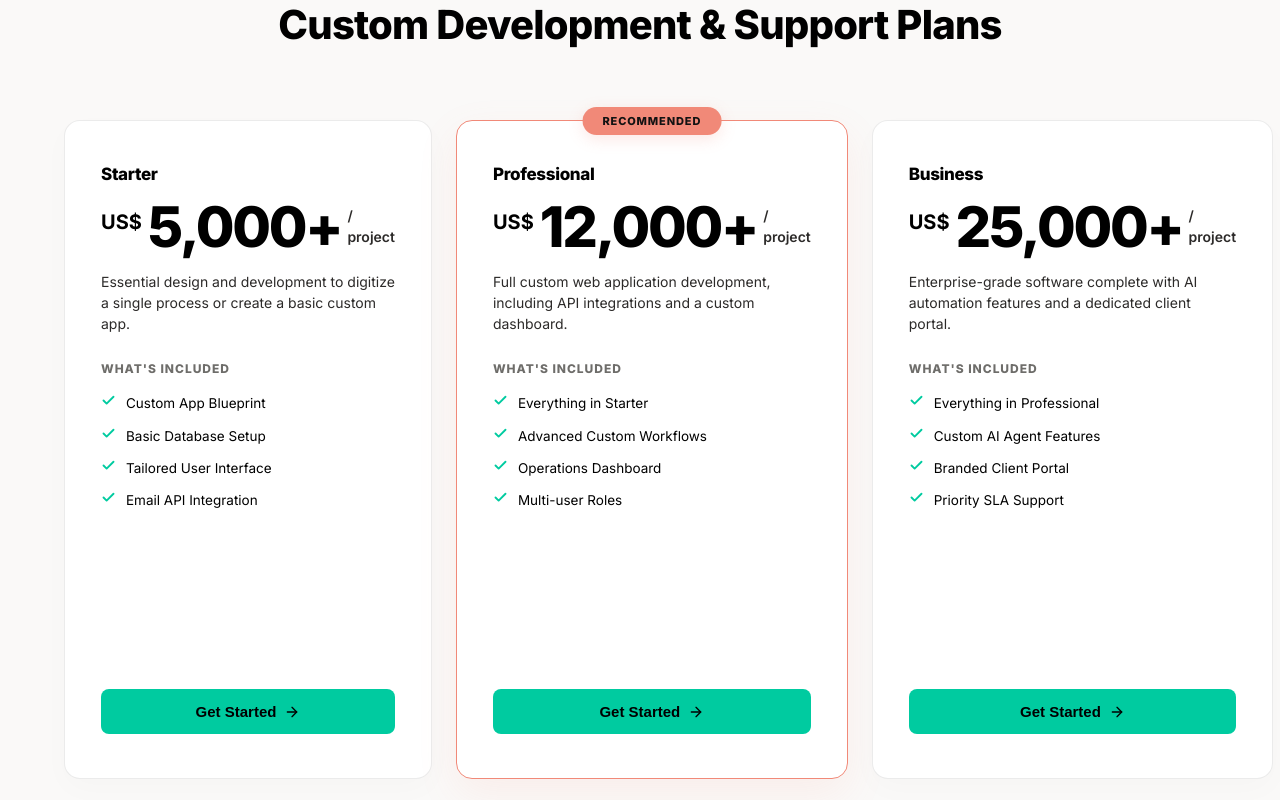
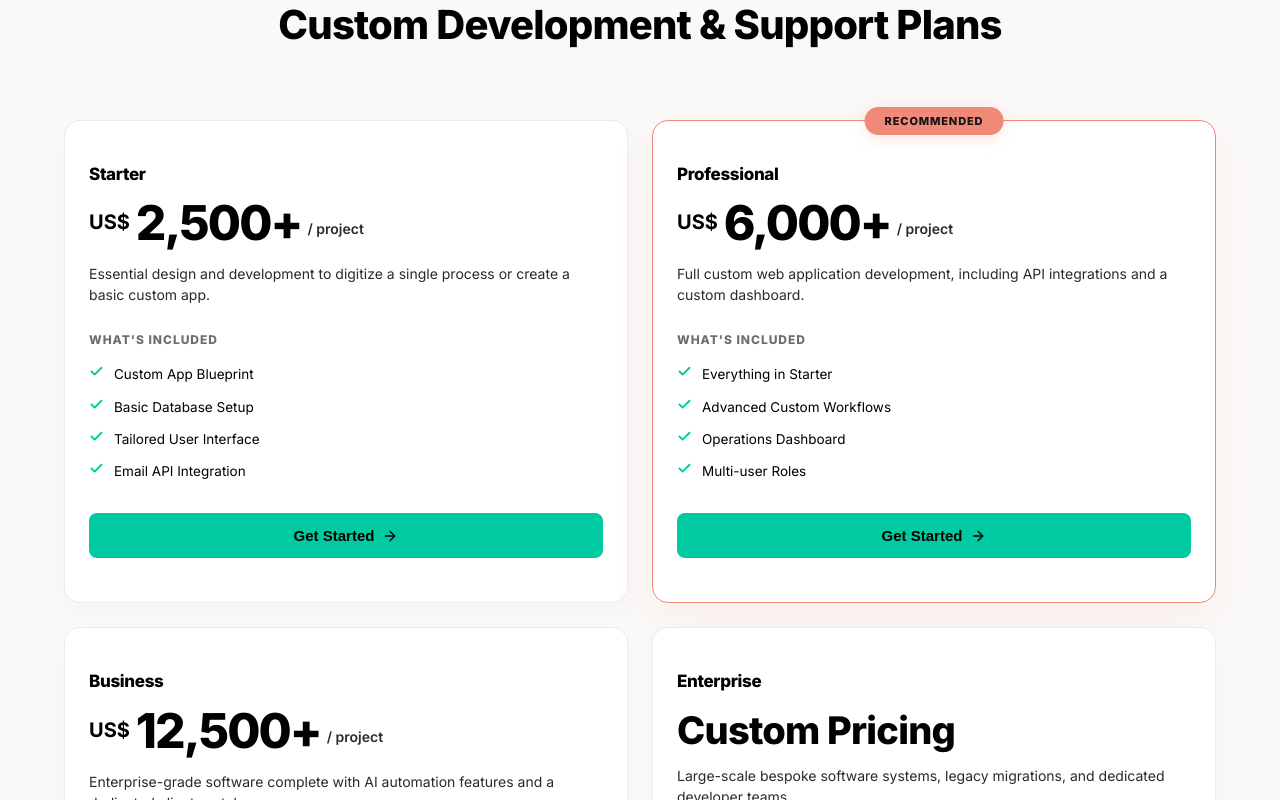
Before and after one commit to rommyansar/theskylineagency, a Next.js app: page /services in a window 1280 px wide. Shown: the part 5860-6660 px from the top of the page. Built offline with nearby package versions, Linux system fonts and the light colour scheme.

Commit message:
fix: pricing layout visibility and reduce price amounts by 50%

```diff
--- a/app/components/PricingSection.tsx
+++ b/app/components/PricingSection.tsx
@@ -20,8 +20,8 @@ export default function PricingSection() {
   const [isSubmitting, setIsSubmitting] = useState(false);
   const [submitError, setSubmitError] = useState('');
 
-  const handlePlanClick = (pkgName: string, pkgPrice: string) => {
-    const formattedPrice = pkgPrice === 'Custom Pricing' ? 'Custom Pricing' : `$${pkgPrice}/user/month`;
+  const handlePlanClick = (pkgName: string, pkgPrice: string, pkgBilling?: string) => {
+    const formattedPrice = pkgPrice === 'Custom Pricing' ? 'Custom Pricing' : `$${pkgPrice}${pkgBilling || ''}`;
     setSelectedPlan({ name: pkgName, price: formattedPrice });
     setIsSuccess(false);
     setLeadForm({ name: '', email: '', phone: '', requirements: '' });
@@ -68,7 +68,7 @@ export default function PricingSection() {
   const packages = [
     {
       name: 'Starter',
-      price: '5,000+',
+      price: '2,500+',
       billing: ' / project',
       description: "Essential design and development to digitize a single process or create a basic custom app.",
       isPopular: false,
@@ -81,7 +81,7 @@ export default function PricingSection() {
     },
     {
       name: 'Professional',
-      price: '12,000+',
+      price: '6,000+',
       billing: ' / project',
       description: "Full custom web application development, including API integrations and a custom dashboard.",
       isPopular: true,
@@ -94,7 +94,7 @@ export default function PricingSection() {
     },
     {
       name: 'Business',
-      price: '25,000+',
+      price: '12,500+',
       billing: ' / project',
       description: "Enterprise-grade software complete with AI automation features and a dedicated client portal.",
       isPopular: false,
@@ -160,7 +160,7 @@ export default function PricingSection() {
               </div>
 
               <div className="pricing-action">
-                <button className="pricing-button" onClick={() => handlePlanClick(pkg.name, pkg.price)}>
+                <button className="pricing-button" onClick={() => handlePlanClick(pkg.name, pkg.price, pkg.billing)}>
                   {pkg.price === 'Custom Pricing' ? 'Contact Us' : 'Get Started'}
                   <svg width="16" height="16" viewBox="0 0 24 24" fill="none" stroke="currentColor" strokeWidth="2" strokeLinecap="round" strokeLinejoin="round" className="cta-arrow">
                     <line x1="5" y1="12" x2="19" y2="12"></line>
--- a/app/globals.css
+++ b/app/globals.css
@@ -3757,7 +3757,7 @@ a {
   align-items: stretch;
 }
 
-@media (max-width: 1200px) {
+@media (max-width: 1300px) {
   .pricing-grid {
     grid-template-columns: repeat(2, 1fr);
   }
@@ -3773,7 +3773,7 @@ a {
   position: relative;
   display: flex;
   flex-direction: column;
-  padding: 44px 36px;
+  padding: 44px 24px;
   background-color: #FFFFFF;
   border: 1px solid var(--border-light);
   border-radius: var(--radius-lg);
@@ -3827,6 +3827,7 @@ a {
 .pricing-price-wrap {
   display: flex;
   align-items: flex-start;
+  flex-wrap: wrap;
   gap: 6px;
   margin-bottom: 16px;
 }
@@ -3839,7 +3840,7 @@ a {
 }
 
 .pricing-price {
-  font-size: 56px;
+  font-size: 48px;
   font-weight: 800;
   letter-spacing: -0.04em;
   color: var(--text-primary);
```
